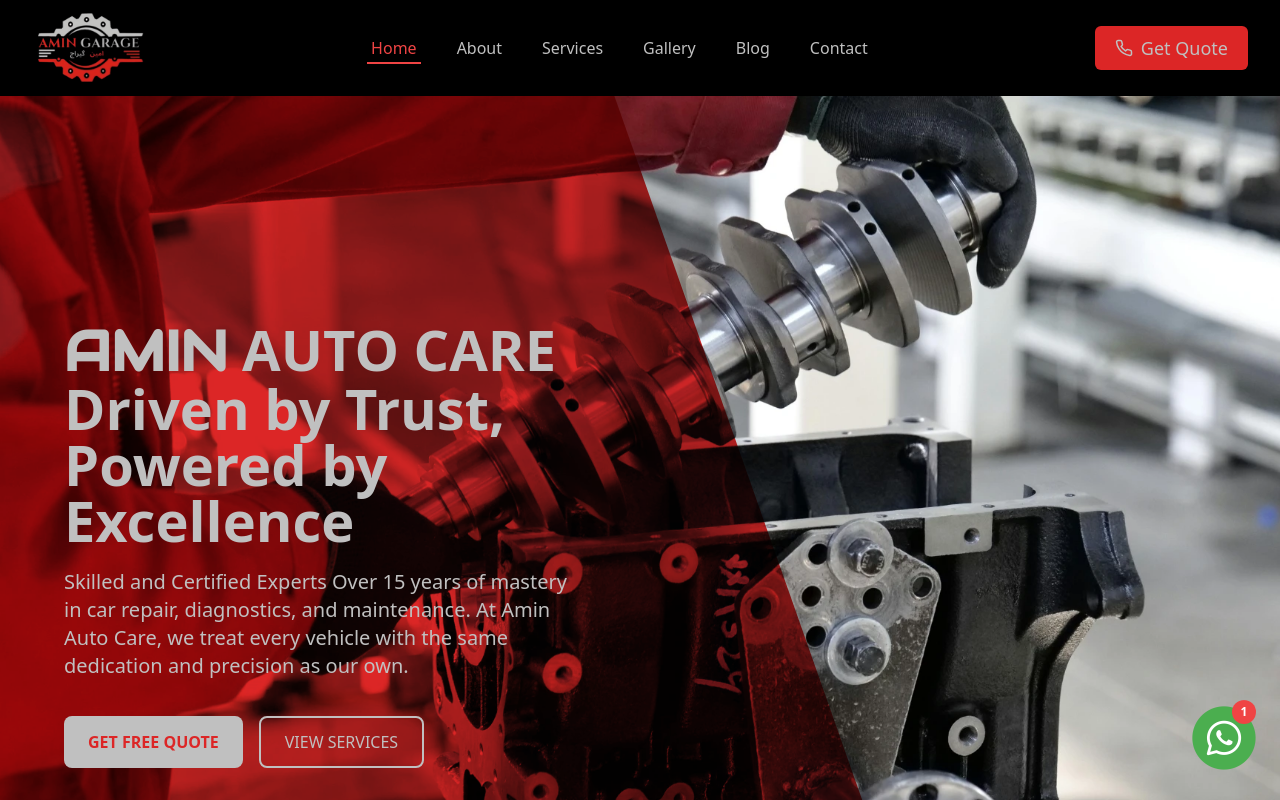
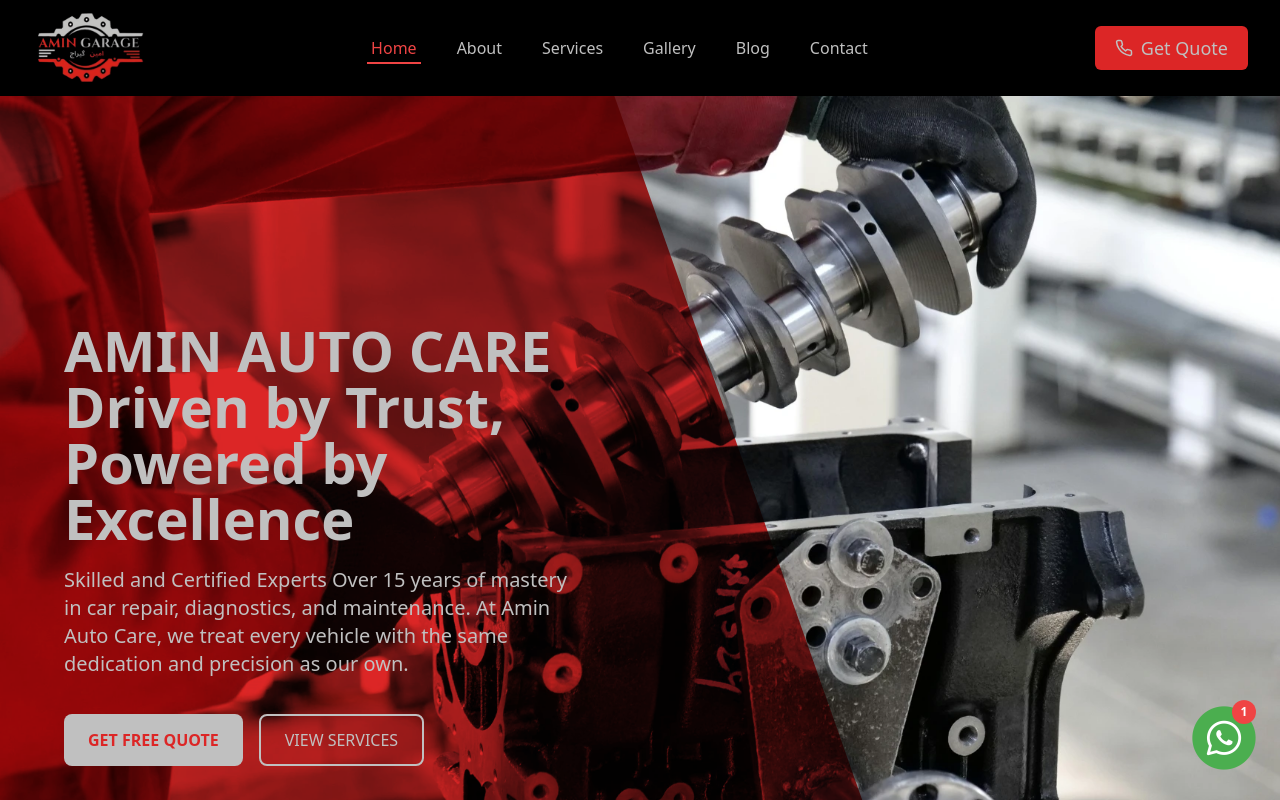
Before and after one commit to razaaliwebdev/amingarage, a React (Vite) app: page / in a window 1280 px wide. Shown: the top 800 px of the page. Built offline with nearby package versions, Linux system fonts and the light colour scheme.

Commit message:
remove the font

```diff
--- a/src/index.css
+++ b/src/index.css
@@ -1,9 +1,11 @@
-@import url('https://fonts.googleapis.com/css2?family=Audiowide&display=swap');
 @tailwind base;
 @tailwind components;
 @tailwind utilities;
 
 
-.audioWide {
+
+
+/* .audioWide {
     font-family: "Audiowide", sans-serif;
-}
+} */
+/* @import url('https://fonts.googleapis.com/css2?family=Audiowide&display=swap'); */
```
